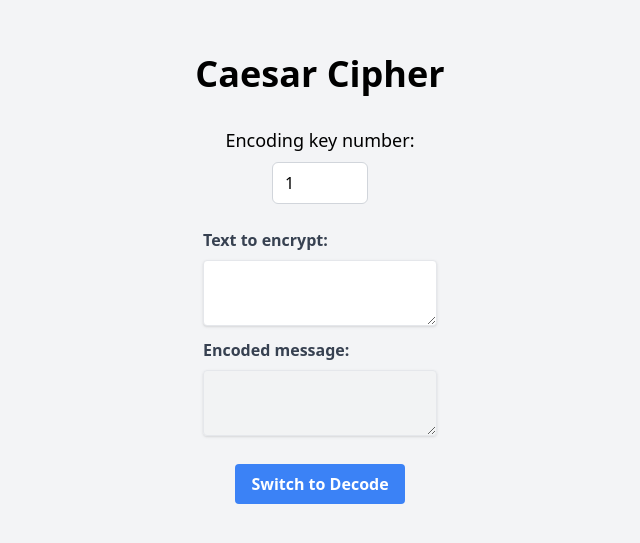
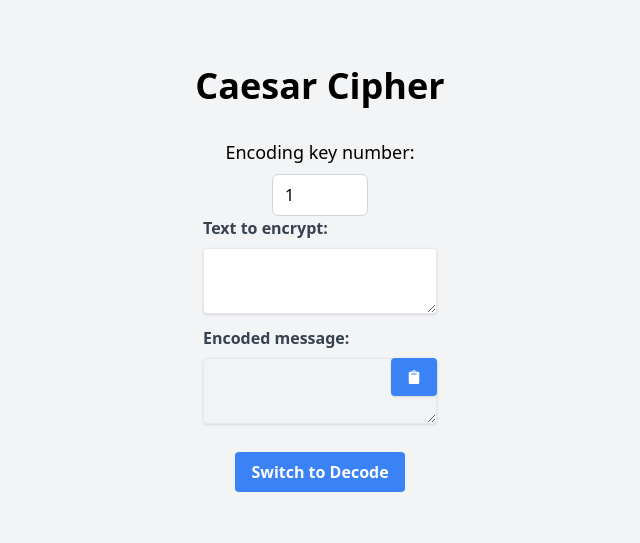
Before and after one commit to jonathanbcsouza/caesar-cipher, a React (Create React App) app: page / in a window 1280 px wide. Shown: the part 121-664 px from the top of the page, without its empty margins (320-960 px from the left). Built offline with nearby package versions, Linux system fonts and the light colour scheme.

Commit message:
feat: Add copy to clipboard functionality

```diff
--- /dev/null
+++ b/src/components/CopyToClipboardButton.tsx
@@ -0,0 +1,34 @@
+import React from 'react';
+import { FaClipboard, FaCheck } from 'react-icons/fa';
+
+interface Props {
+  textToCopy: string;
+  isCopied: boolean;
+  onCopy: () => void;
+}
+
+export const CopyToClipboardButton: React.FC<Props> = ({
+  textToCopy,
+  isCopied,
+  onCopy,
+}) => {
+  const copyTextToClipboard = async () => {
+    await navigator.clipboard.writeText(textToCopy);
+    onCopy();
+  };
+
+  return (
+    <button
+      type="button"
+      onClick={copyTextToClipboard}
+      className={`
+        absolute top-0 right-0 px-4 py-3
+        text-sm font-semibold text-white
+        bg-blue-500 rounded shadow
+        hover:bg-blue-600 focus:outline-none focus:shadow-outline
+      `}
+    >
+      {isCopied ? <FaCheck /> : <FaClipboard />}
+    </button>
+  );
+};
--- a/src/components/TextEncoder.tsx
+++ b/src/components/TextEncoder.tsx
@@ -1,5 +1,6 @@
 import React, { useState, ChangeEvent, FC } from 'react';
 import Button from './Button';
+import { CopyToClipboardButton } from './CopyToClipboardButton';
 
 const ALPHABET = 'abcdefghijklmnopqrstuvwxyz';
 
@@ -41,6 +42,9 @@ const TextEncoder: FC<TextEncoderProps> = ({ selectedShift }) => {
   const [text, setText] = useState<string>('');
   const [output, setOutput] = useState<string>('');
   const [isEncoding, setIsEncoding] = useState<boolean>(true);
+  const [isCopied, setIsCopied] = useState<boolean>(false);
+
+  const handleCopy = () => setIsCopied(true);
 
   const handleConversion = (event: ChangeEvent<HTMLTextAreaElement>) => {
     const newText = event.target.value;
@@ -52,38 +56,47 @@ const TextEncoder: FC<TextEncoderProps> = ({ selectedShift }) => {
         ? encode(newText, shiftedAlphabet)
         : decode(newText, shiftedAlphabet)
     );
+    setIsCopied(false);
   };
 
   const handleToggleEncoding = () => {
     setIsEncoding(!isEncoding);
     setText('');
     setOutput('');
+    setIsCopied(false);
   };
 
   return (
-    <div className="flex flex-col items-center justify-center">
+    <div className="flex flex-col items-center justify-center space-y-4">
       <div className="w-full max-w-md">
-        <br />
         <label className="block mb-2 font-bold text-gray-700">
           Text to {isEncoding ? 'encrypt' : 'decrypt'}:
         </label>
+        <div className="relative">
           <textarea
             id="input"
             value={text}
             onChange={handleConversion}
             className="block w-full px-4 py-3 mb-3 leading-tight text-gray-700 border rounded shadow appearance-none focus:outline-none focus:shadow-outline"
           />
+        </div>
 
         <label className="block mb-2 font-bold text-gray-700">
           {isEncoding ? 'Encoded' : 'Decoded'} message:
         </label>
+        <div className="relative">
           <textarea
             id="output"
             value={output}
-          onChange={handleConversion}
             disabled
             className="block w-full px-4 py-3 mb-3 leading-tight text-gray-700 border rounded shadow appearance-none focus:outline-none focus:shadow-outline"
           />
+          <CopyToClipboardButton
+            textToCopy={output}
+            isCopied={isCopied}
+            onCopy={handleCopy}
+          />
+        </div>
       </div>
 
       <Button
```
Lines whose indentation alone changed are shown as unchanged.
